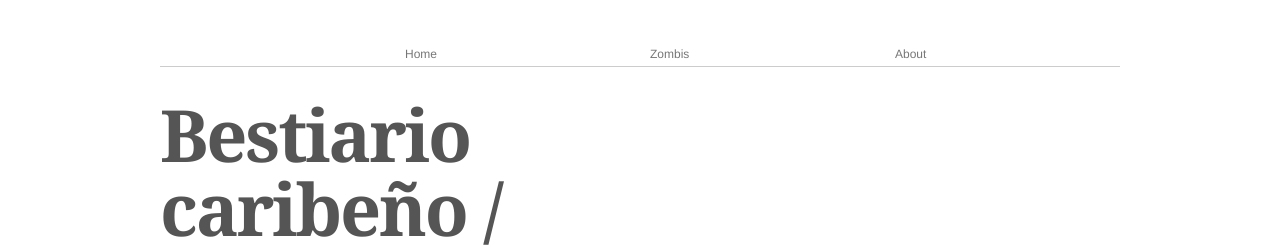
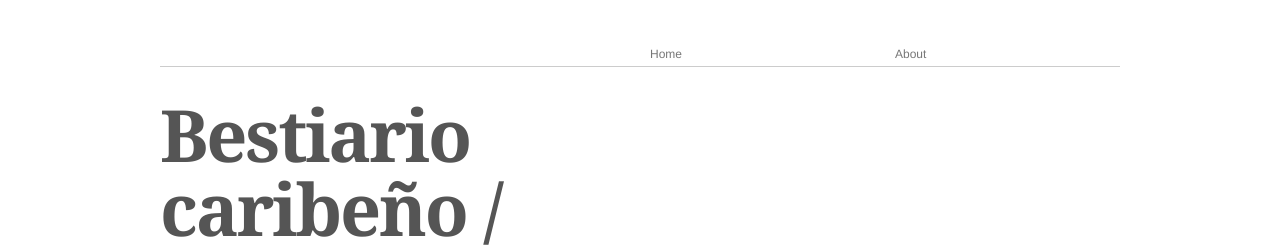
Before and after one commit to bestiariocaribe/bestiariocaribe.github.io, a Jekyll site: the page built from index.html, in a window 1280 px wide. Shown: the top 247 px of the page. Built offline with Jekyll 4.4.1, drawn with Linux system fonts in a browser that asks for light colours; nearby versions of some CDN libraries.

Commit message:
take out zombis

```diff
--- a/_includes/masthead.html
+++ b/_includes/masthead.html
@@ -5,7 +5,8 @@
 
           <nav>
             <a href="{{ site.baseurl }}/about">About</a>
-            <a href="{{ site.baseurl }}/Zombis">Zombis</a>
+           <!-- <a href="{{ site.baseurl }}/Zombis">Zombis</a>
+--!>
             <a href="{{ site.baseurl }}/">Home</a>
 
 
```
